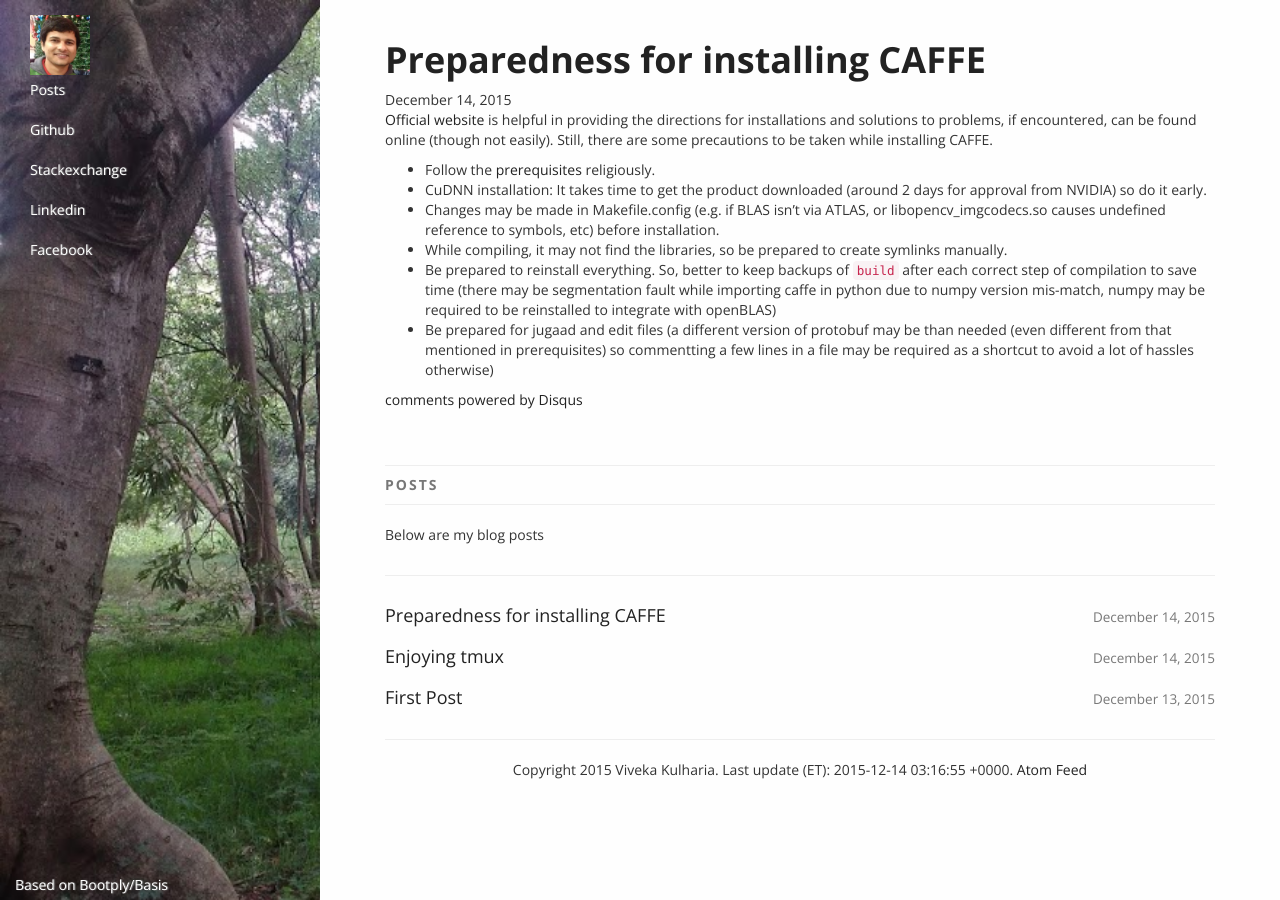
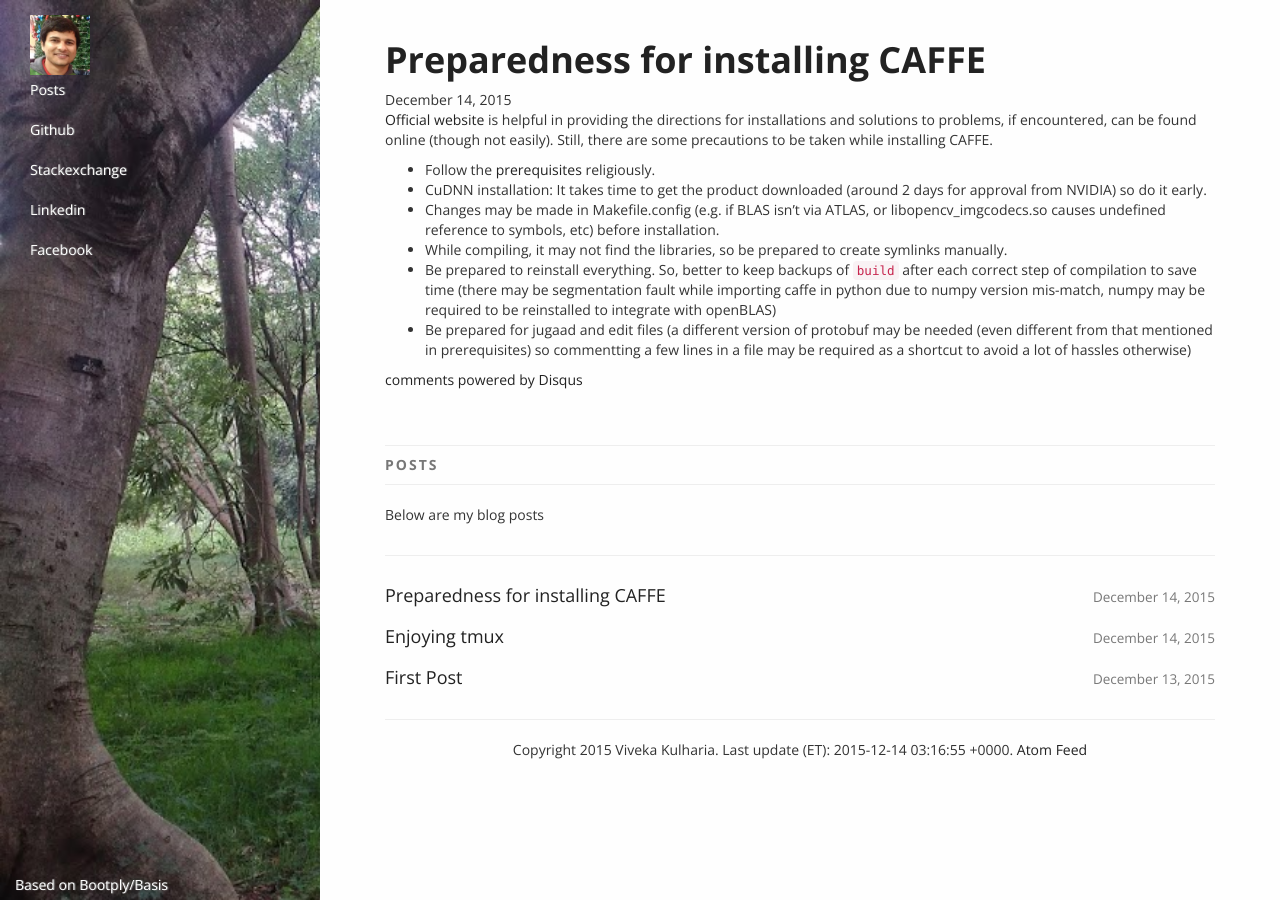
Before and after one commit to vivkul/vivkul.github.io, a Jekyll site: the page built from _posts/2015-12-14-Preparedness-for-installing-CAFFE.md, in a window 1280 px wide. Built offline with Jekyll 4.4.1, drawn with Linux system fonts in a browser that asks for light colours; nearby versions of some CDN libraries; comment, search, counter and statistics services are not loaded.

Commit message:
some changes

```diff
--- a/_posts/2015-12-14-Preparedness-for-installing-CAFFE.md
+++ b/_posts/2015-12-14-Preparedness-for-installing-CAFFE.md
@@ -11,4 +11,4 @@ comments: true
 - Changes may be made in Makefile.config (e.g. if BLAS isn't via ATLAS, or libopencv_imgcodecs.so causes undefined reference to symbols, etc) before installation.
 - While compiling, it may not find the libraries, so be prepared to create symlinks manually.
 - Be prepared to reinstall everything. So, better to keep backups of `build` after each correct step of compilation to save time (there may be segmentation fault while importing caffe in python due to numpy version mis-match, numpy may be required to be reinstalled to integrate with openBLAS)
-- Be prepared for jugaad and edit files (a different version of protobuf may be than needed (even different from that mentioned in prerequisites) so commentting a few lines in a file may be required as a shortcut to avoid a lot of hassles otherwise)
+- Be prepared for jugaad and edit files (a different version of protobuf may be needed (even different from that mentioned in prerequisites) so commentting a few lines in a file may be required as a shortcut to avoid a lot of hassles otherwise)
```
